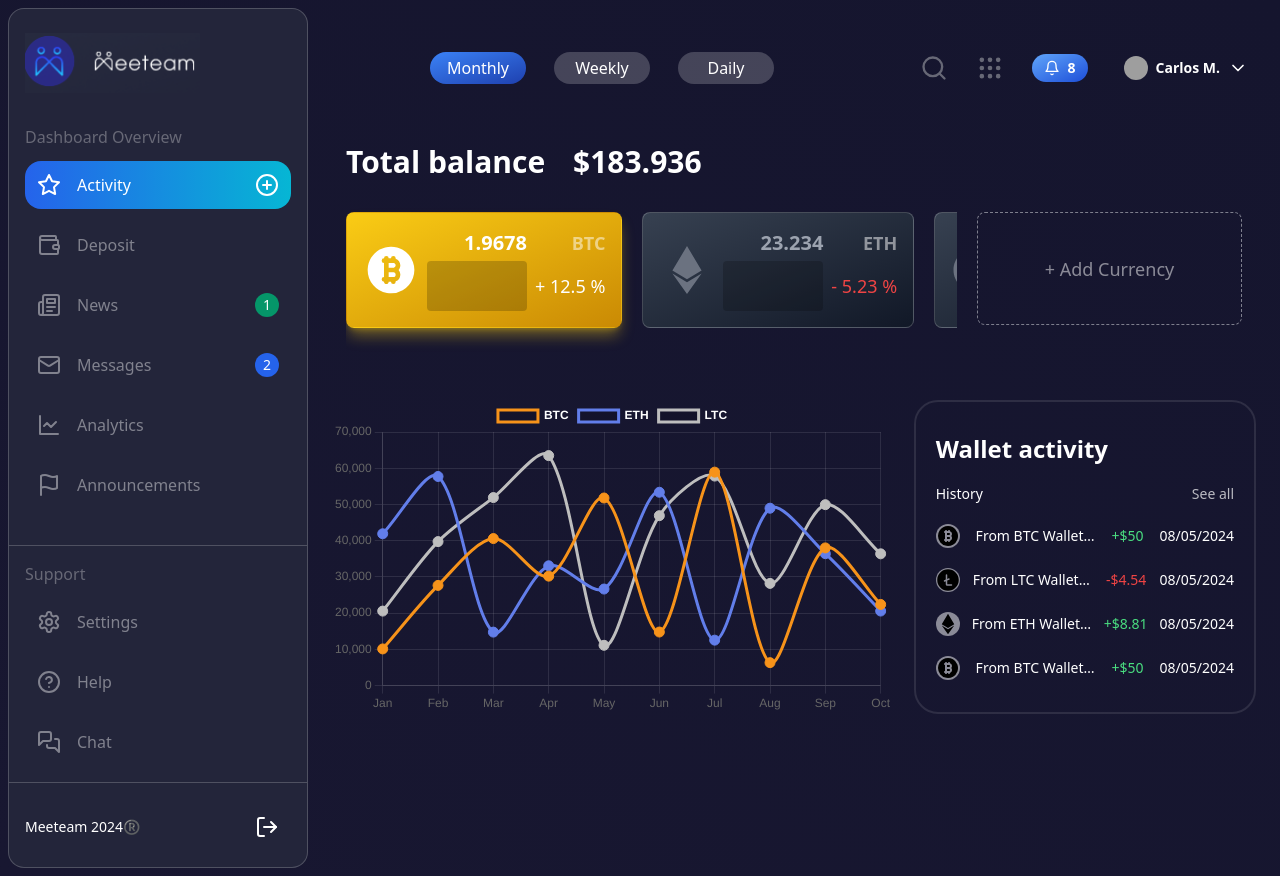
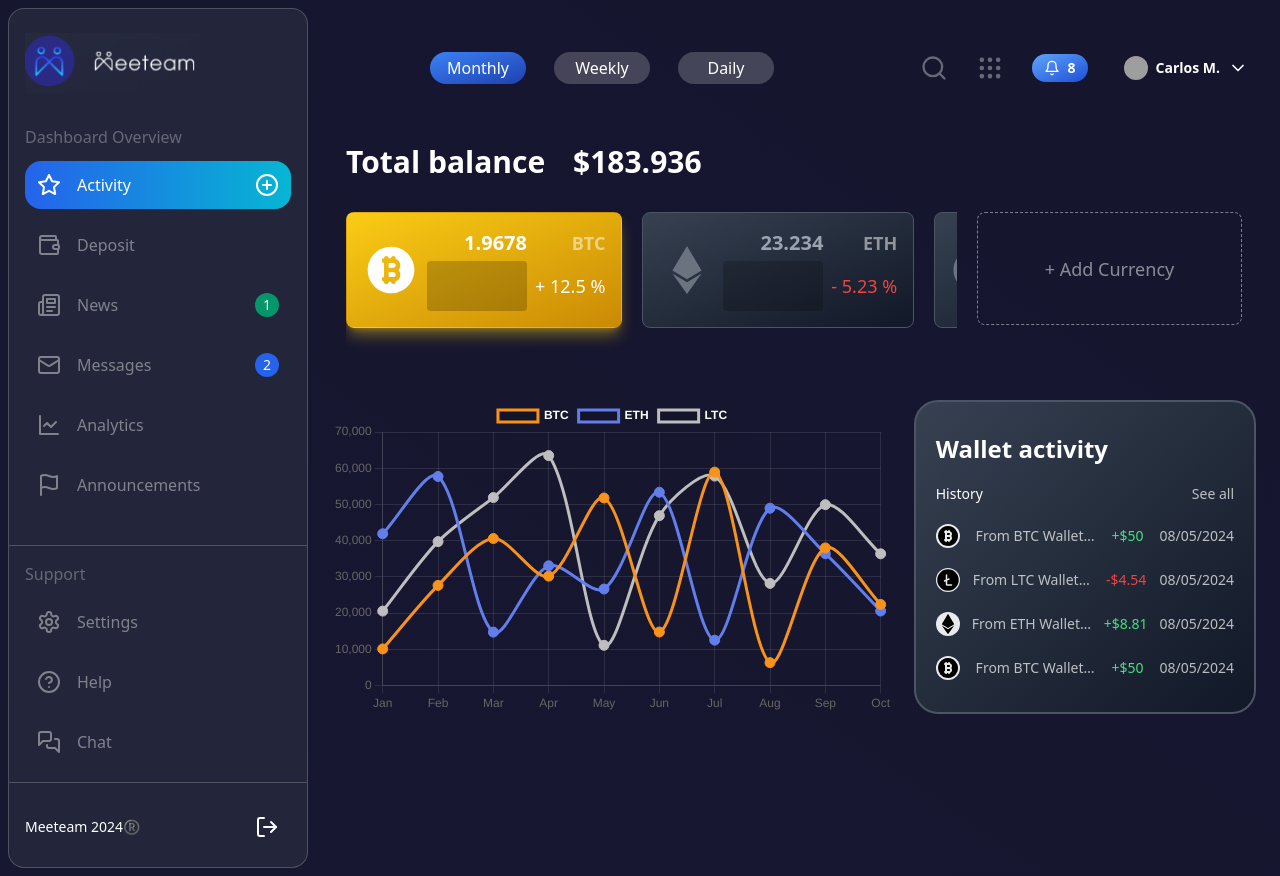
Before and after one commit to Franklin361/test-dashboard, a React (Vite) app: page / in a window 1280 px wide. Built offline with nearby package versions, Linux system fonts and the light colour scheme; grey boxes are pictures that could not be loaded.

Commit message:
style: :lipstick: update colors

```diff
--- a/src/components/activity/CardCurrency.tsx
+++ b/src/components/activity/CardCurrency.tsx
@@ -12,7 +12,7 @@ interface ICardCurrencyProps {
 export const CardCurrency = (currency: ICardCurrencyProps) => {
   return (
     <div
-      className={`flex flex-none snap-start items-center gap-2 rounded-lg border bg-gradient-to-br p-4 text-lg ${currency.isActive ? "border-transparent from-yellow-400 to-yellow-600 shadow-lg shadow-yellow-400/40" : "border-white/20 from-gray-700 to-gray-900 "}`}
+      className={`flex flex-none snap-start items-center gap-2 rounded-lg border bg-gradient-to-br p-4 text-lg ${currency.isActive ? "border-transparent from-yellow-400 to-yellow-600 shadow-lg shadow-yellow-400/40" : "border-gray-600 from-gray-700 to-gray-900 "}`}
     >
       <IconCurrency
         className={`${currency.isActive ? "text-white" : "text-gray-500"}`}
--- a/src/components/activity/SectionWalletActivity.tsx
+++ b/src/components/activity/SectionWalletActivity.tsx
@@ -1,27 +1,12 @@
-import {walletHistory} from "../../data";
-
 import {WalletActivityGraphic} from "./WalletActivityGraphic";
-import {WalletActivityHistoryItem} from "./WalletActivityHistoryItem";
+import {WalletActivityHistory} from "./WalletActivityHistory";
 
 export const SectionWalletActivity = () => {
   return (
     <section className="mt-10 grid grid-cols-[1fr,auto] gap-5">
       <WalletActivityGraphic />
 
-      <aside className="w-fit rounded-3xl border-2 border-white/10 px-5 py-8">
-        <h6 className=" text-2xl font-semibold leading-tight">Wallet activity</h6>
-        <header className="my-5 flex items-center justify-between gap-5 text-sm">
-          <span>History</span>
-          <button className="opacity-70 transition-opacity hover:underline hover:opacity-100">
-            See all
-          </button>
-        </header>
-        <ul className="space-y-5">
-          {walletHistory.map(({id, ...history}) => (
-            <WalletActivityHistoryItem {...history} key={id} />
-          ))}
-        </ul>
-      </aside>
+      <WalletActivityHistory />
     </section>
   );
 };
--- /dev/null
+++ b/src/components/activity/WalletActivityHistory.tsx
@@ -0,0 +1,22 @@
+import {walletHistory} from "../../data";
+
+import {WalletActivityHistoryItem} from "./WalletActivityHistoryItem";
+
+export const WalletActivityHistory = () => {
+  return (
+    <aside className="w-fit rounded-3xl border-2 border-gray-600 bg-gradient-to-br from-gray-700 to-gray-900 px-5 py-8 ">
+      <h6 className=" text-2xl font-semibold leading-tight">Wallet activity</h6>
+      <header className="my-5 flex items-center justify-between gap-5 text-sm">
+        <span>History</span>
+        <button className="opacity-70 transition-opacity hover:underline hover:opacity-100">
+          See all
+        </button>
+      </header>
+      <ul className="space-y-5">
+        {walletHistory.map(({id, ...history}) => (
+          <WalletActivityHistoryItem {...history} key={id} />
+        ))}
+      </ul>
+    </aside>
+  );
+};
--- a/src/components/activity/WalletActivityHistoryItem.tsx
+++ b/src/components/activity/WalletActivityHistoryItem.tsx
@@ -12,14 +12,14 @@ export const WalletActivityHistoryItem = (history: IWalletActivityHistoryItem) =
   return (
     <li className="flex items-center justify-between gap-3 text-sm">
       <IconCurrency
-        className="h-6 w-6 rounded-full bg-white/50 text-black"
+        className="h-6 w-6 rounded-full bg-white/90 text-black"
         iconName={history.typeCurrency}
       />
-      <span className="block w-[120px] truncate">{history.label}</span>
+      <span className="block w-[120px] truncate opacity-70">{history.label}</span>
       <span className={`${history.hasIncreased ? "text-green-400" : "text-red-500"}`}>
         {history.hasIncreased ? "+" : "-"}${history.value}
       </span>
-      <span>{history.date}</span>
+      <span className="opacity-70">{history.date}</span>
     </li>
   );
 };
```
